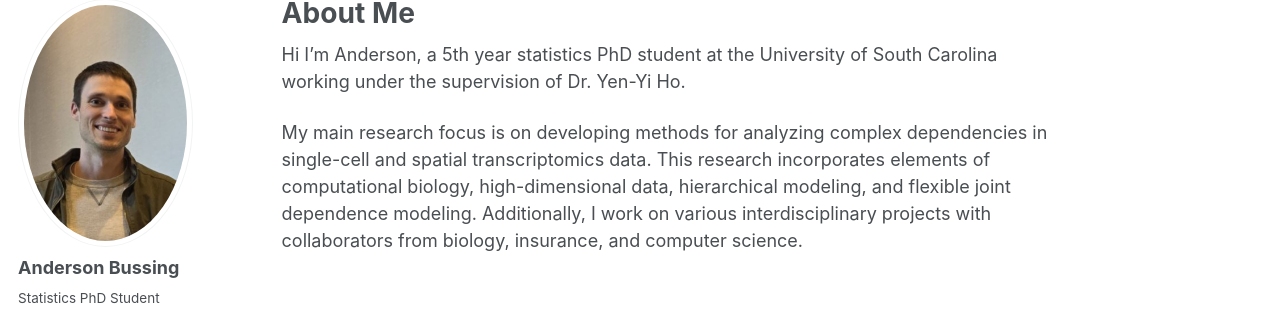
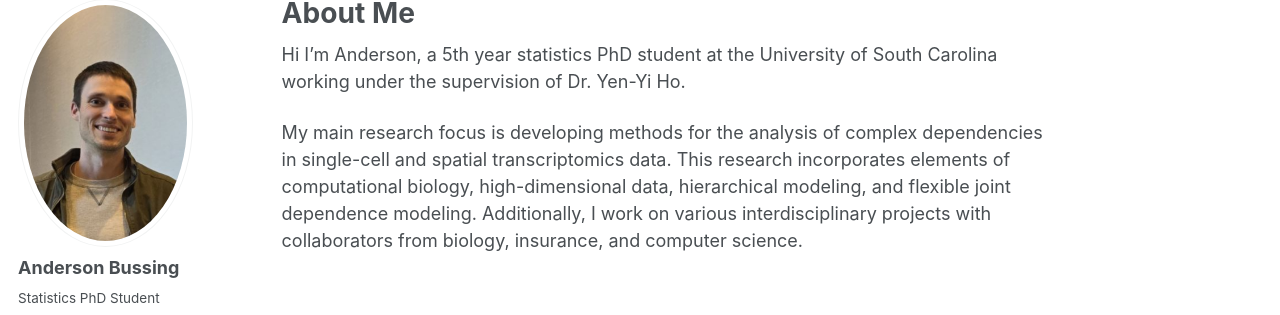
Before and after one commit to abussing/abussing.github.io, a Jekyll site: the page built from _pages/about.md, in a window 1280 px wide. Shown: the part 107-422 px from the top of the page. Built offline with Jekyll 4.4.1, drawn with Linux system fonts in a browser that asks for light colours.

Commit message:
Update about.md

```diff
--- a/_pages/about.md
+++ b/_pages/about.md
@@ -9,4 +9,4 @@
 
 Hi I'm Anderson, a 5th year statistics PhD student at the University of South Carolina working under the supervision of Dr. Yen-Yi Ho.
 
-My main research focus is on developing methods for analyzing complex dependencies in single-cell and spatial transcriptomics data. This research incorporates elements of computational biology, high-dimensional data, hierarchical modeling, and flexible joint dependence modeling. Additionally, I work on various interdisciplinary projects with collaborators from biology, insurance, and computer science.
+My main research focus is developing methods for the analysis of complex dependencies in single-cell and spatial transcriptomics data. This research incorporates elements of computational biology, high-dimensional data, hierarchical modeling, and flexible joint dependence modeling. Additionally, I work on various interdisciplinary projects with collaborators from biology, insurance, and computer science.
```
